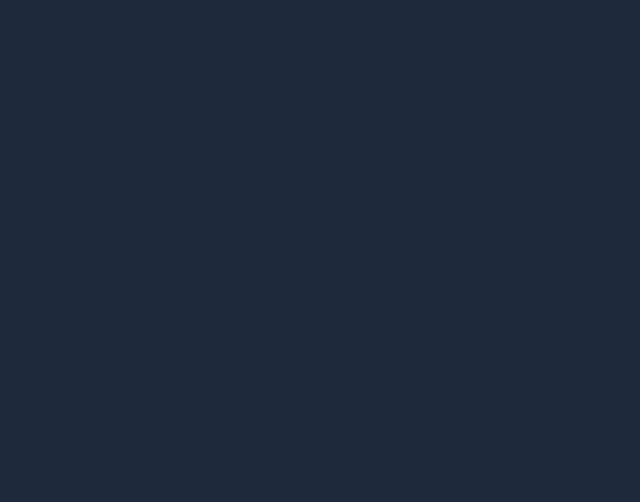
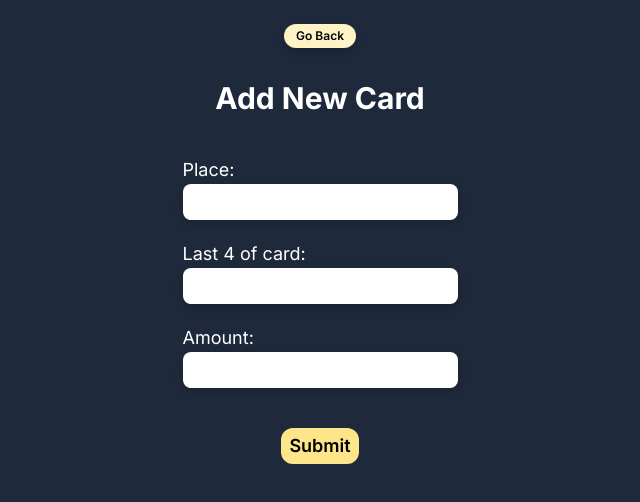
Before and after one commit to brandonmcconathy/gift-card-tracker, a Next.js app: page /add in a window 1280 px wide. Shown: the top 502 px of the page, without its empty margins (320-960 px from the left). Built offline with nearby package versions, Linux system fonts and the light colour scheme.

Commit message:
Able to add new card to already existing place

```diff
--- a/src/app/add/page.tsx
+++ b/src/app/add/page.tsx
@@ -1,12 +1,57 @@
 'use client'
+
+import { arrayUnion, doc, getDoc, updateDoc } from "firebase/firestore"
+import { useState } from "react"
+import { db } from "../../../lib/firebase"
+import Link from "next/link"
 
 export default function Add() {
 
+  const [card, setCard] = useState({place: '', id: '', amount: ''})
 
+  const handleChange = (event:any) => {
+    const {name, value} = event.target
+    setCard((prevCard) => ({...prevCard, [name]: value}))
+  }
+
+  const handleSubmit = (event:any) => {
+    event.preventDefault()
+    AddDBData(card)
+    setCard({place: '', id: '', amount: ''})
+  }
+
+  const AddDBData = async (card:any) => {
+    const docRef = doc(db, 'data', card.place)
+    const docSnap = await getDoc(docRef)
+
+    if (docSnap.exists()) {
+      await updateDoc(docRef, {
+        cards: arrayUnion({id: card.id, amount: card.amount})
+      })
+    } else {
+
+    }
+  }
 
 return(
-  <div>
-
+  <div className="flex flex-col justify-center items-center mt-6">
+    <Link href='/' className="bg-amber-100 py-1 px-3 rounded-xl font-semibold box-pop -mb-2 text-xs transition duration-300 hover:bg-amber-200">Go Back</Link>
+    <h1 className="text-white text-center mt-10 mb-10 text-3xl font-bold">Add New Card</h1>
+    <form onSubmit={handleSubmit} className="flex flex-col justify-center items-center gap-5 text-lg">
+      <div className="flex flex-col">
+        <label className="text-white">Place:</label>
+        <input type="text" name='place' value={card.place} onChange={handleChange} required className="rounded-lg px-2 py-1 box-pop" />
+      </div>
+      <div className="flex flex-col">
+        <label className="text-white">Last 4 of card:</label>
+        <input type="text" name='id' value={card.id} onChange={handleChange} required className="rounded-lg px-2 py-1 box-pop" />
+      </div>
+      <div className="flex flex-col">
+        <label className="text-white">Amount:</label>
+        <input type="text" name='amount' value={card.amount} onChange={handleChange} required className="rounded-lg px-2 py-1 box-pop" />
+      </div>
+      <button className="mb-10 py-1 px-2 mt-5 bg-amber-200 rounded-xl text-lg font-semibold transition duration-500 hover:bg-amber-400" >Submit</button>
+    </form>
   </div>
 )
 }
```
